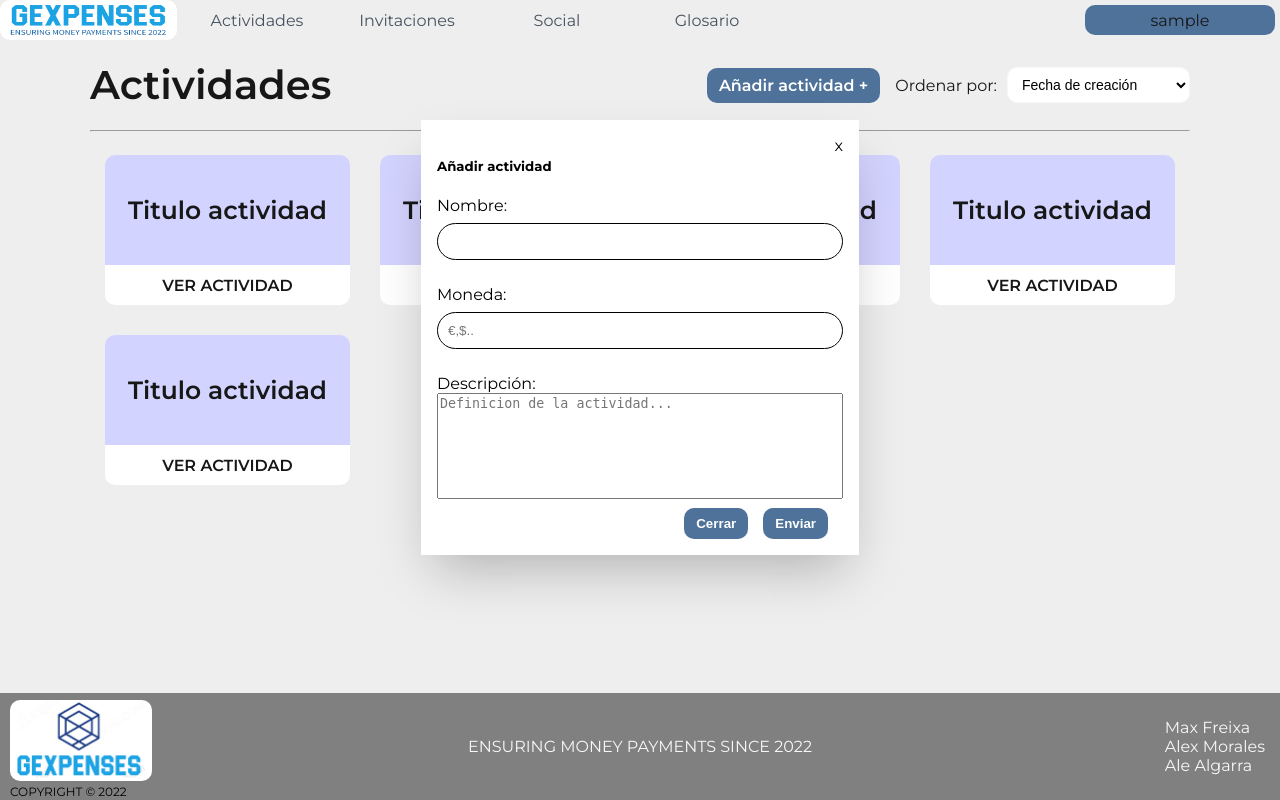
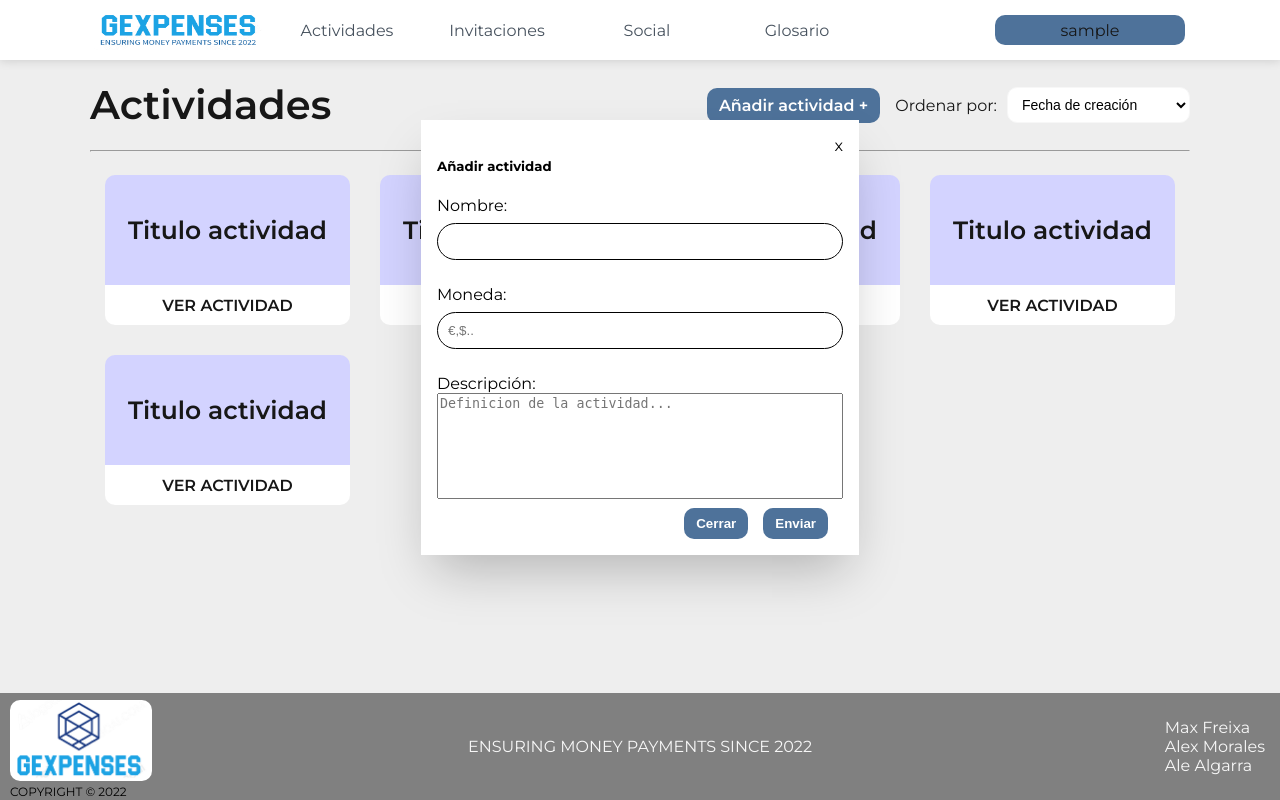
Before and after one commit to morales-alex/GExpenses, a PHP site: page /vista/home.php in a window 1280 px wide. Run offline with PHP 8.4, Linux system fonts and the light colour scheme; the visitor is signed in with stand-in values (Sample User, id 1).

Commit message:
Cambios CSS y Screen layout

```diff
--- a/GExpenses/css/style.css
+++ b/GExpenses/css/style.css
@@ -175,6 +175,8 @@ label {
 
 #main {
     padding: 0 90px;
+    max-width: 1200px;
+    margin: 0 auto;
 }
 
 .ordenar {
@@ -292,11 +294,12 @@ label {
 
 nav {
     display: flex;
-
     height: 40px;
     justify-content: space-between;
-    border-color: solid red;
-}
+    padding: 10px 90px;
+    background-color: #fff;
+    box-shadow: 0 0 #0000, 0 0 #0000, 0 0px 10px 0px rgba(0, 0, 0, 0.16);
+  }
 
 #opcionesBox {
     display: flex;
```
Also changed, not shown: documentacion/projecte-sketch/Layout Home.PNG (added).
